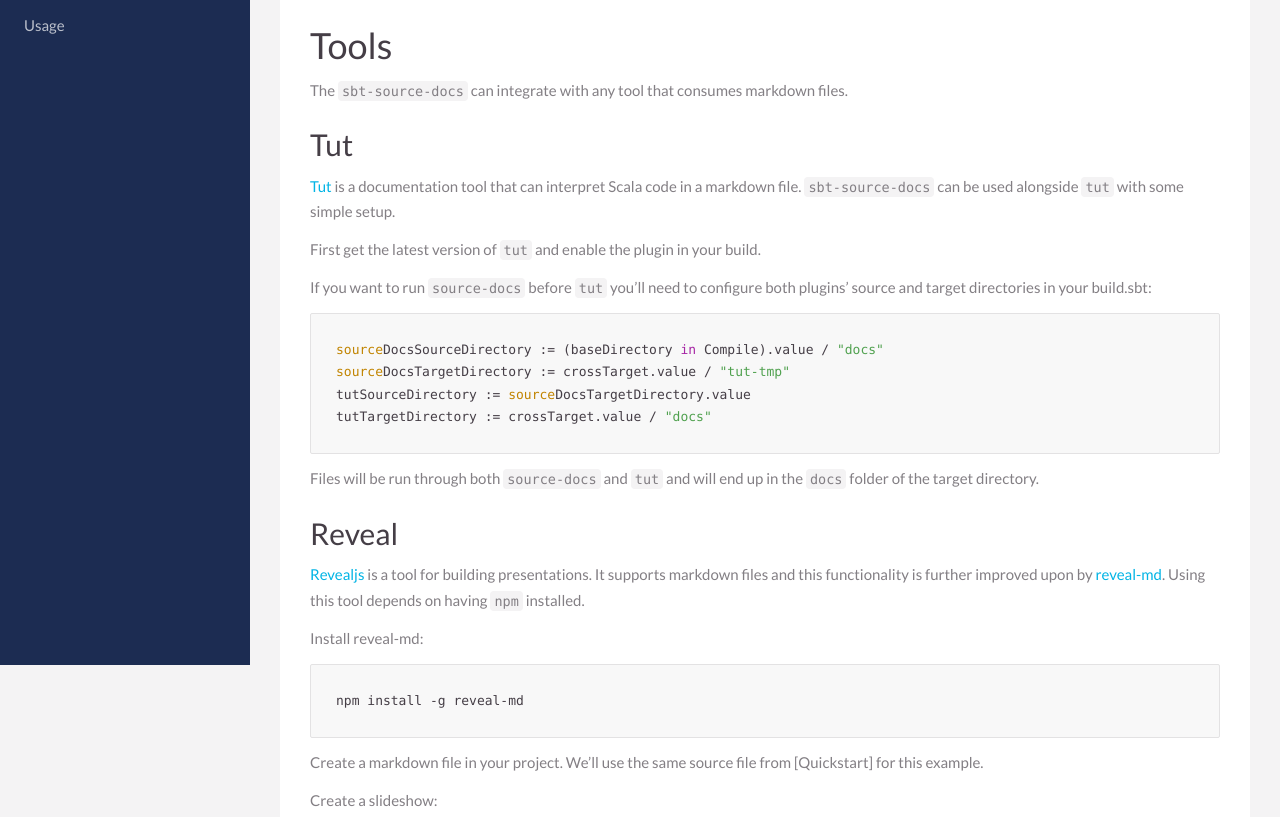
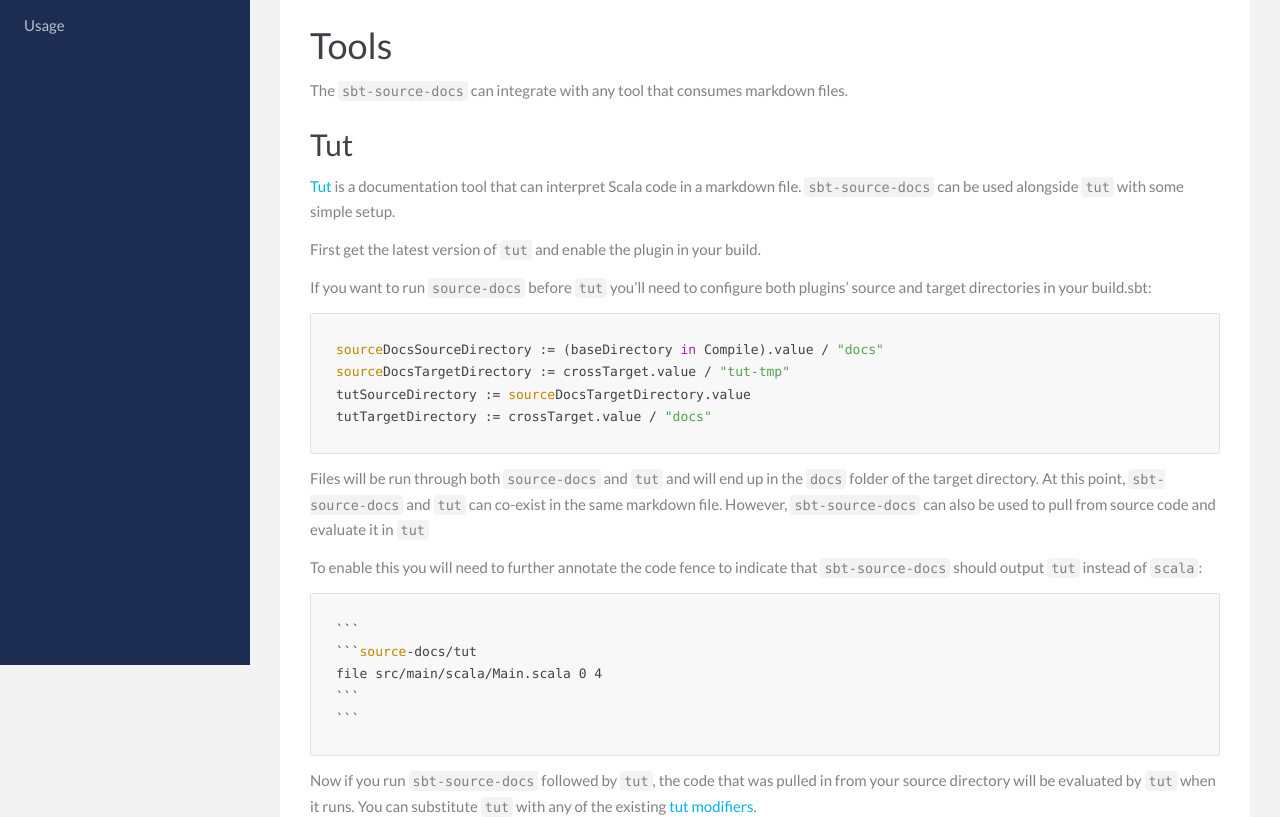
Before and after one commit to threatstack/sbt-source-docs, a plain HTML site: page tools.html in a window 1280 px wide. Shown: the part 135-952 px from the top of the page. Drawn offline with nearby package versions, Linux system fonts and the light colour scheme.

Commit message:
updated site

````diff
--- a/tools.html
+++ b/tools.html
@@ -14,7 +14,21 @@
 <span class="n">tutTargetDirectory</span> <span class="o">:=</span> <span class="n">crossTarget</span><span class="o">.</span><span class="n">value</span> <span class="o">/</span> <span class="s">"docs"</span>
 </code></pre></div></div>
 
-<p>Files will be run through both <code class="highlighter-rouge">source-docs</code> and <code class="highlighter-rouge">tut</code> and will end up in the <code class="highlighter-rouge">docs</code> folder of the target directory.</p>
+<p>Files will be run through both <code class="highlighter-rouge">source-docs</code> and <code class="highlighter-rouge">tut</code> and will end up in the <code class="highlighter-rouge">docs</code> folder of the target directory.
+At this point, <code class="highlighter-rouge">sbt-source-docs</code> and <code class="highlighter-rouge">tut</code> can co-exist in the same markdown file.
+However, <code class="highlighter-rouge">sbt-source-docs</code> can also be used to pull from source code and evaluate it in <code class="highlighter-rouge">tut</code></p>
+
+<p>To enable this you will need to further annotate the code fence to indicate that <code class="highlighter-rouge">sbt-source-docs</code> should output <code class="highlighter-rouge">tut</code> instead of <code class="highlighter-rouge">scala</code>:</p>
+
+<div class="highlighter-rouge"><div class="highlight"><pre class="highlight"><code>```
+```source-docs/tut
+file src/main/scala/Main.scala 0 4
+```
+```
+</code></pre></div></div>
+
+<p>Now if you run <code class="highlighter-rouge">sbt-source-docs</code> followed by <code class="highlighter-rouge">tut</code>, the code that was pulled in from your source directory will be evaluated by <code class="highlighter-rouge">tut</code> when it runs.
+You can substitute <code class="highlighter-rouge">tut</code> with any of the existing <a href="http://tpolecat.github.io/tut//modifiers.html">tut modifiers</a>.</p>
 
 <h2 id="reveal">Reveal</h2>
 <p><a href="https://revealjs.com/#/">Revealjs</a> is a tool for building presentations.
````
